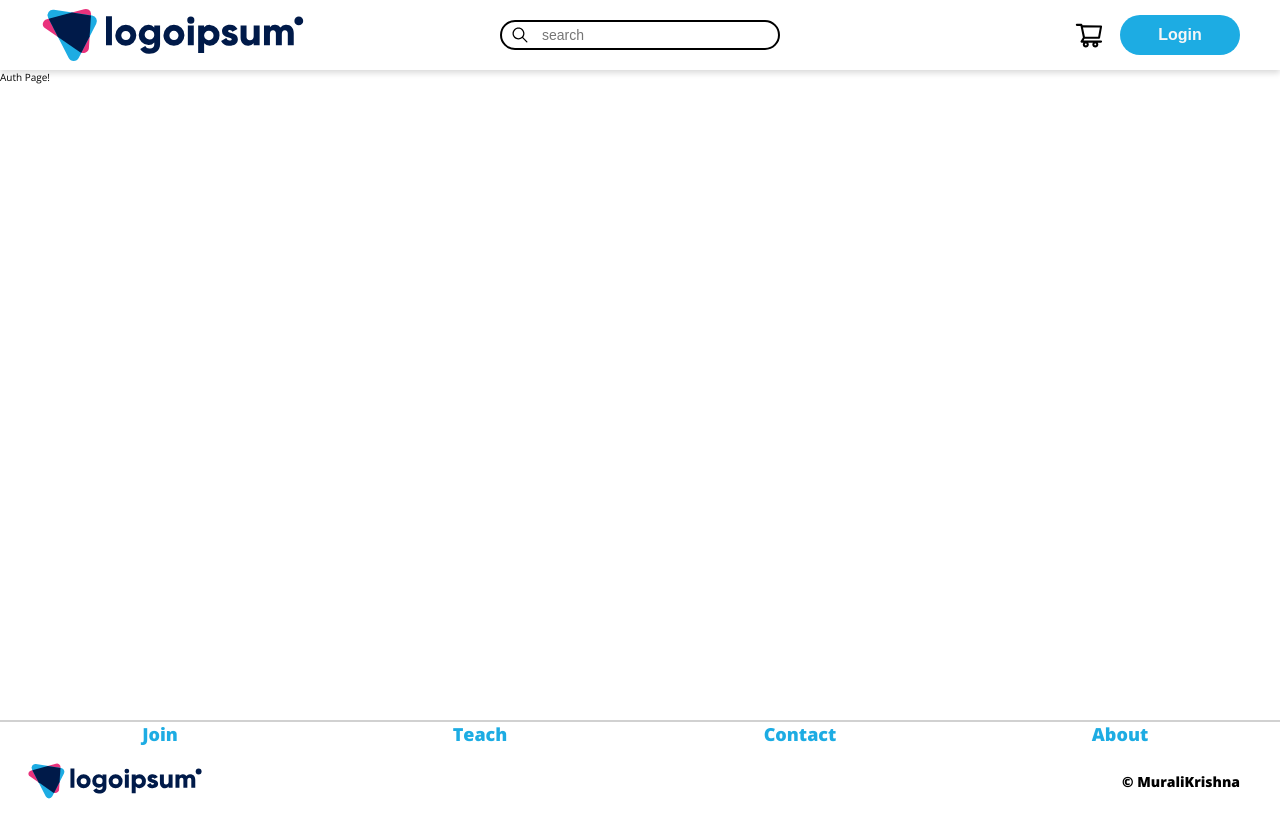
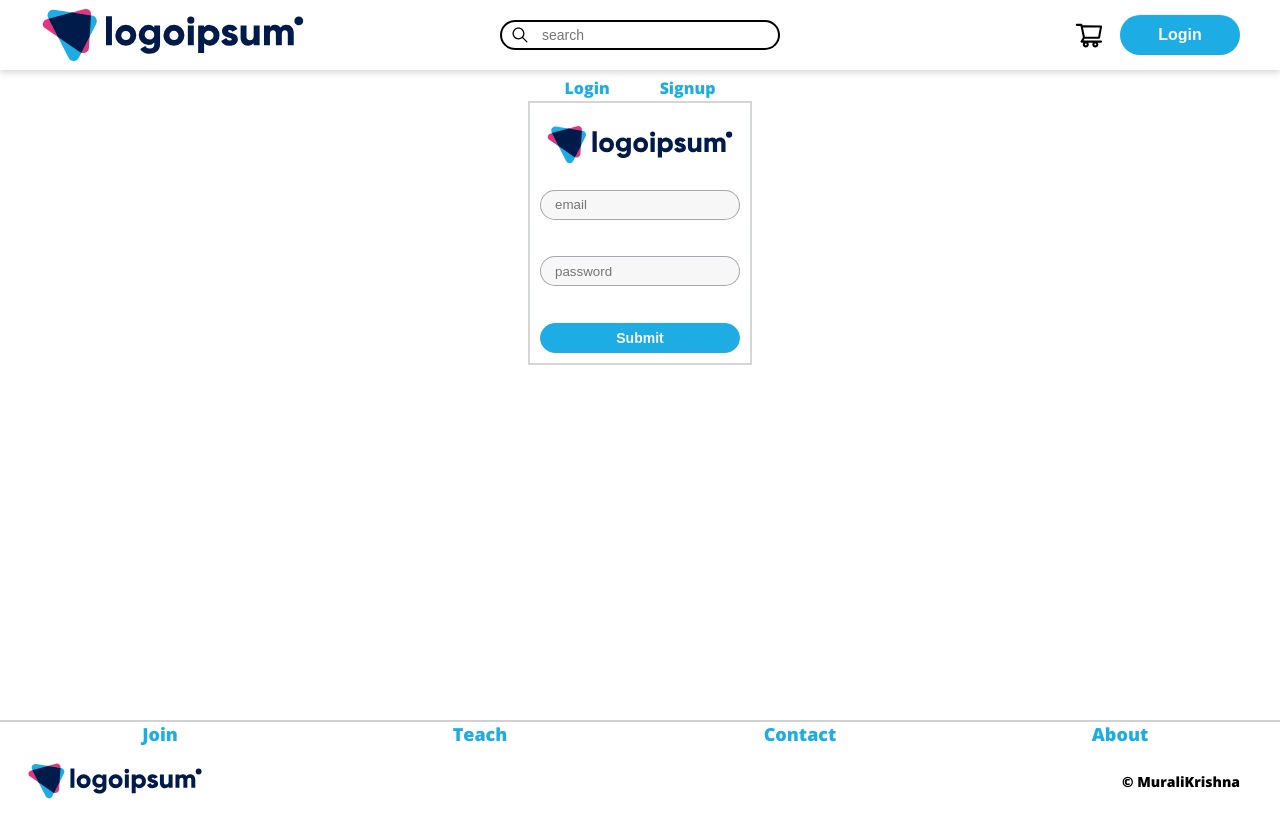
Before and after one commit to mks-94/e-commerce-edu, a React (Create React App) app in the folder frontend/: page /auth in a window 1280 px wide. Built offline with nearby package versions, Linux system fonts and the light colour scheme.

Commit message:
Implemented login form

```diff
--- /dev/null
+++ b/frontend/src/components/auth/Authenticate.js
@@ -0,0 +1,38 @@
+import React from "react";
+import logo from "../../imgs/logo.svg";
+
+const Authenticate = () => {
+  return (
+    <div className="auth__container">
+      <div className="auth__options">
+        <div className="auth__options--login auth__options--clicked" id="Login">
+          Login
+        </div>
+        <div
+          className="auth__options--login auth__options--clicked"
+          id="Signup"
+        >
+          Signup
+        </div>
+      </div>
+      <div className="auth">
+        <img className="auth__header" src={logo} alt="logo" />
+        <form className="auth__form">
+          <input
+            className="auth__form--input"
+            type="email"
+            placeholder="email"
+          />
+          <input
+            className="auth__form--input"
+            type="password"
+            placeholder="password"
+          />
+          <input className="auth__form--submit" type="submit" value="Submit" />
+        </form>
+      </div>
+    </div>
+  );
+};
+
+export default Authenticate;
--- a/frontend/src/pages/Auth.js
+++ b/frontend/src/pages/Auth.js
@@ -1,7 +1,12 @@
 import React from "react";
+import Authenticate from "../components/auth/Authenticate";
 
 const Auth = () => {
-  return <div>Auth Page!</div>;
+  return (
+    <div>
+      <Authenticate />
+    </div>
+  );
 };
 
 export default Auth;
--- /dev/null
+++ b/frontend/src/scss/auth.scss
@@ -0,0 +1,95 @@
+@import "./variables";
+
+.auth {
+  display: flex;
+  flex-direction: column;
+  height: 24rem;
+  width: 20rem;
+  margin: 1.4rem auto 3rem auto;
+  outline: 2px solid rgba($color-slate-dark, 0.2);
+  outline-offset: 1rem;
+
+  &__options {
+    display: flex;
+    align-items: center;
+    justify-content: center;
+    font-size: 1.6rem;
+    font-weight: 800;
+    z-index: 100;
+    color: $color-grey-dark;
+
+    &--clicked {
+      color: $color-blue-light;
+    }
+
+    &--login {
+      margin: 0 2.5rem;
+      cursor: pointer;
+
+      &:hover {
+        color: rgba($color-blue-light, 0.5);
+      }
+    }
+  }
+
+  &__container {
+    display: flex;
+    flex-direction: column;
+    justify-content: center;
+    height: 100%;
+    margin-top: 0.7rem;
+  }
+
+  &__header {
+    width: 20rem;
+    transform: translateY(-0.7rem) scale(1.8);
+  }
+
+  &__form {
+    display: flex;
+    flex-direction: column;
+    height: 100%;
+    justify-content: space-between;
+
+    &--input {
+      height: 3rem;
+      border: 1px solid rgba($color-slate-dark, 0.4);
+      border-radius: 10rem;
+      outline: none;
+      background-color: rgba($color-grey-light, 0.9);
+      z-index: 100;
+
+      &::placeholder {
+        padding-left: 1.4rem;
+      }
+
+      &:focus {
+        border: 2px solid $color-blue-light;
+        padding-left: 1.4rem;
+
+        &::placeholder {
+          color: transparent;
+        }
+      }
+    }
+
+    &--submit {
+      height: 3rem;
+      font-size: 1.4rem;
+      font-weight: 800;
+      border: 1px solid $color-blue-light;
+      border-radius: 10rem;
+      color: $color-grey-light;
+      background-color: $color-blue-light;
+      cursor: pointer;
+      z-index: 100;
+      -webkit-appearance: none;
+      transition: all 0.4s;
+
+      &:hover {
+        color: $color-blue-light;
+        background-color: $color-grey-light;
+      }
+    }
+  }
+}
--- a/frontend/src/scss/main.scss
+++ b/frontend/src/scss/main.scss
@@ -5,3 +5,4 @@
 @import "./search";
 @import "./courseSlider";
 @import "./footer";
+@import "./auth.scss";
--- /dev/null
+++ b/frontend/src/styles/auth.css
@@ -0,0 +1,66 @@
+.auth {
+  display: flex;
+  flex-direction: column;
+  height: 24rem;
+  width: 20rem;
+  margin: 1.4rem auto 3rem auto;
+  outline: 2px solid rgba(41, 48, 59, 0.2);
+  outline-offset: 1rem; }
+  .auth__options {
+    display: flex;
+    align-items: center;
+    justify-content: center;
+    font-size: 1.6rem;
+    font-weight: 800;
+    z-index: 100;
+    color: #696969; }
+    .auth__options--clicked {
+      color: #1dace3; }
+    .auth__options--login {
+      margin: 0 2.5rem;
+      cursor: pointer; }
+      .auth__options--login:hover {
+        color: rgba(29, 172, 227, 0.5); }
+  .auth__container {
+    display: flex;
+    flex-direction: column;
+    justify-content: center;
+    height: 100%;
+    margin-top: 0.7rem; }
+  .auth__header {
+    width: 20rem;
+    transform: translateY(-0.7rem) scale(1.8); }
+  .auth__form {
+    display: flex;
+    flex-direction: column;
+    height: 100%;
+    justify-content: space-between; }
+    .auth__form--input {
+      height: 3rem;
+      border: 1px solid rgba(41, 48, 59, 0.4);
+      border-radius: 10rem;
+      outline: none;
+      background-color: rgba(247, 247, 247, 0.9);
+      z-index: 100; }
+      .auth__form--input::placeholder {
+        padding-left: 1.4rem; }
+      .auth__form--input:focus {
+        border: 2px solid #1dace3;
+        padding-left: 1.4rem; }
+        .auth__form--input:focus::placeholder {
+          color: transparent; }
+    .auth__form--submit {
+      height: 3rem;
+      font-size: 1.4rem;
+      font-weight: 800;
+      border: 1px solid #1dace3;
+      border-radius: 10rem;
+      color: #f7f7f7;
+      background-color: #1dace3;
+      cursor: pointer;
+      z-index: 100;
+      -webkit-appearance: none;
+      transition: all 0.4s; }
+      .auth__form--submit:hover {
+        color: #1dace3;
+        background-color: #f7f7f7; }
--- a/frontend/src/styles/main.css
+++ b/frontend/src/styles/main.css
@@ -388,3 +388,70 @@ body {
       font-weight: 800;
       margin-right: 4rem;
       margin-bottom: 3rem; }
+
+.auth {
+  display: flex;
+  flex-direction: column;
+  height: 24rem;
+  width: 20rem;
+  margin: 1.4rem auto 3rem auto;
+  outline: 2px solid rgba(41, 48, 59, 0.2);
+  outline-offset: 1rem; }
+  .auth__options {
+    display: flex;
+    align-items: center;
+    justify-content: center;
+    font-size: 1.6rem;
+    font-weight: 800;
+    z-index: 100;
+    color: #696969; }
+    .auth__options--clicked {
+      color: #1dace3; }
+    .auth__options--login {
+      margin: 0 2.5rem;
+      cursor: pointer; }
+      .auth__options--login:hover {
+        color: rgba(29, 172, 227, 0.5); }
+  .auth__container {
+    display: flex;
+    flex-direction: column;
+    justify-content: center;
+    height: 100%;
+    margin-top: 0.7rem; }
+  .auth__header {
+    width: 20rem;
+    transform: translateY(-0.7rem) scale(1.8); }
+  .auth__form {
+    display: flex;
+    flex-direction: column;
+    height: 100%;
+    justify-content: space-between; }
+    .auth__form--input {
+      height: 3rem;
+      border: 1px solid rgba(41, 48, 59, 0.4);
+      border-radius: 10rem;
+      outline: none;
+      background-color: rgba(247, 247, 247, 0.9);
+      z-index: 100; }
+      .auth__form--input::placeholder {
+        padding-left: 1.4rem; }
+      .auth__form--input:focus {
+        border: 2px solid #1dace3;
+        padding-left: 1.4rem; }
+        .auth__form--input:focus::placeholder {
+          color: transparent; }
+    .auth__form--submit {
+      height: 3rem;
+      font-size: 1.4rem;
+      font-weight: 800;
+      border: 1px solid #1dace3;
+      border-radius: 10rem;
+      color: #f7f7f7;
+      background-color: #1dace3;
+      cursor: pointer;
+      z-index: 100;
+      -webkit-appearance: none;
+      transition: all 0.4s; }
+      .auth__form--submit:hover {
+        color: #1dace3;
+        background-color: #f7f7f7; }
```
